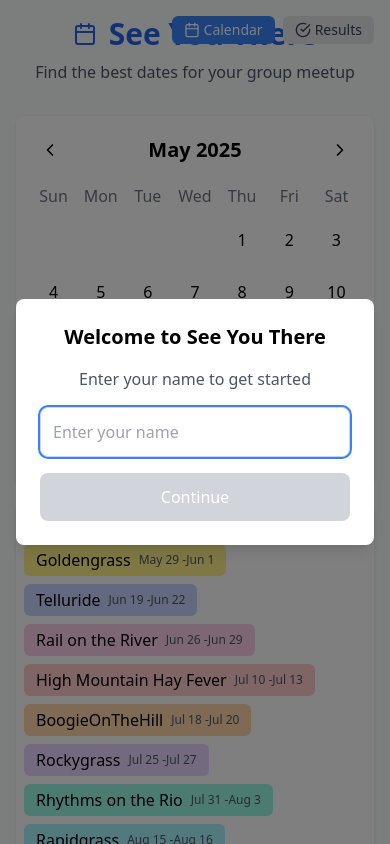
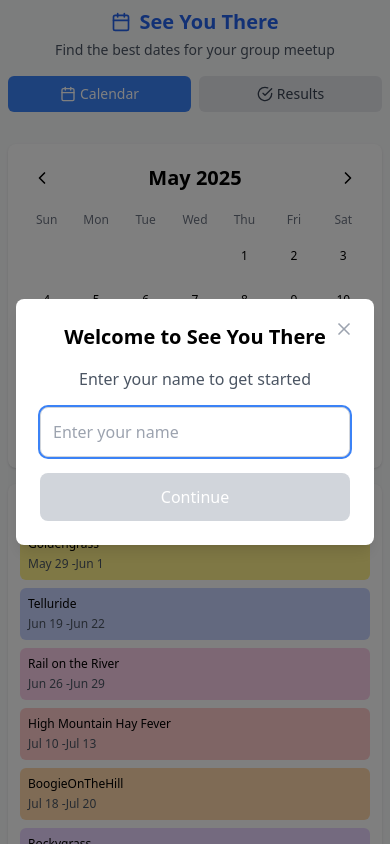
Before and after one commit to jasonhand/seeyouthere, a React (Vite) app: page / in a window 390 px wide. Shown: the top 844 px of the page. Built offline with nearby package versions, Linux system fonts and the light colour scheme.

Commit message:
"Mobile First"

```diff
--- a/src/GroupDateFinder.tsx
+++ b/src/GroupDateFinder.tsx
@@ -1,5 +1,5 @@
 import { useState, useEffect } from 'react';
-import { Calendar, ChevronLeft, ChevronRight, Users, User, CheckCircle, Music } from 'lucide-react';
+import { Calendar, ChevronLeft, ChevronRight, Users, User, CheckCircle, Music, X } from 'lucide-react';
 
 export default function GroupDateFinder() {
   const [currentMonth, setCurrentMonth] = useState(new Date());
@@ -372,6 +372,35 @@ export default function GroupDateFinder() {
     return sortedDates;
   };
 
+  // Get all unmarked days through end of year
+  const getUnmarkedDays = () => {
+    if (users.length === 0) return [];
+
+    const today = new Date();
+    const endOfYear = new Date(today.getFullYear(), 11, 31); // December 31
+    const unmarkedDays = [];
+    const markedDates = new Set();
+
+    // Collect all marked dates from all users
+    users.forEach(user => {
+      Object.keys(user.dates).forEach(date => {
+        markedDates.add(date);
+      });
+    });
+
+    // Iterate through each day from today to end of year
+    const currentDate = new Date(today);
+    while (currentDate <= endOfYear) {
+      const dateStr = formatDate(currentDate);
+      if (!markedDates.has(dateStr)) {
+        unmarkedDays.push(dateStr);
+      }
+      currentDate.setDate(currentDate.getDate() + 1);
+    }
+
+    return unmarkedDays;
+  };
+
   // Format date for display
   const formatDateForDisplay = (dateStr: string | number | Date) => {
     const date = new Date(dateStr);
@@ -393,9 +422,24 @@ export default function GroupDateFinder() {
       }
     };
 
+    const handleBackdropClick = (e: React.MouseEvent) => {
+      if (e.target === e.currentTarget) {
+        setShowUserForm(false);
+      }
+    };
+
     return (
-      <div className="fixed inset-0 bg-black bg-opacity-50 flex items-center justify-center z-50">
-        <div className="bg-white p-6 rounded-lg shadow-lg max-w-md w-full mx-4">
+      <div
+        className="fixed inset-0 bg-black bg-opacity-50 flex items-center justify-center z-50"
+        onClick={handleBackdropClick}
+      >
+        <div className="bg-white p-6 rounded-lg shadow-lg max-w-md w-full mx-4 relative">
+          <button
+            onClick={() => setShowUserForm(false)}
+            className="absolute top-4 right-4 p-1 text-gray-400 hover:text-gray-600 hover:bg-gray-100 rounded-full"
+          >
+            <X className="h-5 w-5" />
+          </button>
           <h2 className="text-xl font-bold mb-4 text-center">Welcome to See You There</h2>
           <p className="text-gray-600 mb-4 text-center">Enter your name to get started</p>
           <form onSubmit={handleSubmit}>
@@ -437,13 +481,51 @@ export default function GroupDateFinder() {
   };
 
   return (
-    <div className="flex flex-col min-h-screen p-4 bg-gray-50">
+    <div className="flex flex-col min-h-screen p-2 sm:p-4 bg-gray-50">
       {showUserForm && <UserForm />}
 
-      <div className="mb-8 relative">
-        {/* Users display in upper left */}
+      <div className="mb-4 sm:mb-8">
+        {/* Mobile header layout */}
+        <div className="text-center mb-4">
+          <h1 className="text-xl sm:text-3xl font-bold text-blue-600 flex items-center justify-center">
+            <Calendar className="mr-2 sm:mr-3 h-5 w-5 sm:h-6 sm:w-6" /> See You There
+          </h1>
+          <p className="text-gray-600 mt-1 sm:mt-2 text-sm sm:text-base">Find the best dates for your group meetup</p>
+          {currentUserName && (
+            <p className="text-xs sm:text-sm text-blue-600 mt-1">Welcome, {currentUserName}!</p>
+          )}
+        </div>
+
+        {/* Mobile-first action buttons */}
+        <div className="flex flex-col sm:flex-row gap-2 sm:gap-4 mb-4">
+          <div className="flex flex-1 gap-2">
+            <button
+              className={`flex-1 sm:flex-none px-3 py-2 text-sm rounded-md flex items-center justify-center ${view === 'calendar' ? 'bg-blue-500 text-white' : 'bg-gray-200 text-gray-700 hover:bg-gray-300'}`}
+              onClick={() => setView('calendar')}
+            >
+              <Calendar className="mr-1 h-4 w-4" /> Calendar
+            </button>
+            <button
+              className={`flex-1 sm:flex-none px-3 py-2 text-sm rounded-md flex items-center justify-center ${view === 'results' ? 'bg-blue-500 text-white' : 'bg-gray-200 text-gray-700 hover:bg-gray-300'}`}
+              onClick={() => setView('results')}
+            >
+              <CheckCircle className="mr-1 h-4 w-4" /> Results
+            </button>
+          </div>
+
           {users.length > 0 && (
-          <div className="absolute top-0 left-0 bg-white p-3 rounded-lg shadow-sm border max-w-xs">
+            <button
+              onClick={copyShareableURL}
+              className="px-3 py-2 text-sm bg-green-500 text-white rounded-md hover:bg-green-600 flex items-center justify-center"
+            >
+              <Users className="mr-1 h-4 w-4" /> Share
+            </button>
+          )}
+        </div>
+
+        {/* Users display - mobile friendly */}
+        {users.length > 0 && (
+          <div className="bg-white p-3 rounded-lg shadow-sm border mb-4">
             <div className="flex items-center justify-between mb-2">
               <h4 className="text-xs font-medium flex items-center text-gray-600">
                 <Users className="mr-1 h-3 w-3" /> Users ({users.length})
@@ -471,43 +553,6 @@ export default function GroupDateFinder() {
             </div>
           </div>
         )}
-
-        <div className="text-center">
-          <h1 className="text-3xl font-bold text-blue-600 flex items-center justify-center">
-            <Calendar className="mr-3" /> See You There
-          </h1>
-          <p className="text-gray-600 mt-2">Find the best dates for your group meetup</p>
-          {currentUserName && (
-            <p className="text-sm text-blue-600 mt-1">Welcome, {currentUserName}!</p>
-          )}
-        </div>
-
-        {/* Action buttons in upper right */}
-        <div className="absolute top-0 right-0 flex flex-col space-y-2">
-          <div className="flex space-x-2">
-            <button
-              className={`px-3 py-1 text-sm rounded-md flex items-center ${view === 'calendar' ? 'bg-blue-500 text-white' : 'bg-gray-200 text-gray-700 hover:bg-gray-300'}`}
-              onClick={() => setView('calendar')}
-            >
-              <Calendar className="mr-1 h-4 w-4" /> Calendar
-            </button>
-            <button
-              className={`px-3 py-1 text-sm rounded-md flex items-center ${view === 'results' ? 'bg-blue-500 text-white' : 'bg-gray-200 text-gray-700 hover:bg-gray-300'}`}
-              onClick={() => setView('results')}
-            >
-              <CheckCircle className="mr-1 h-4 w-4" /> Results
-            </button>
-          </div>
-
-          {users.length > 0 && (
-            <button
-              onClick={copyShareableURL}
-              className="px-3 py-1 text-sm bg-green-500 text-white rounded-md hover:bg-green-600 flex items-center"
-            >
-              <Users className="mr-1 h-4 w-4" /> Share
-            </button>
-          )}
-        </div>
       </div>
 
       {view === 'calendar' ? (
@@ -533,7 +578,7 @@ export default function GroupDateFinder() {
 
             <div className="grid grid-cols-7 gap-1 mb-2 text-center">
               {['Sun', 'Mon', 'Tue', 'Wed', 'Thu', 'Fri', 'Sat'].map(day => (
-                <div key={day} className="font-medium text-gray-500">
+                <div key={day} className="font-medium text-gray-500 text-xs sm:text-sm">
                   {day}
                 </div>
               ))}
@@ -545,7 +590,7 @@ export default function GroupDateFinder() {
                   key={index}
                   onClick={() => toggleDate(day.date)}
                   className={`
-                    h-12 flex flex-col items-center justify-center rounded-lg cursor-pointer relative
+                    h-10 sm:h-12 flex flex-col items-center justify-center rounded-lg cursor-pointer relative text-xs sm:text-sm
                     ${!day.day ? 'text-gray-300' : 'hover:bg-gray-100'}
                     ${day.isAvailable ? 'bg-blue-100 text-blue-800 font-medium' : ''}
                     ${day.festivals && day.festivals.length > 0 ? 'border-2 border-dashed border-gray-300' : ''}
@@ -554,17 +599,20 @@ export default function GroupDateFinder() {
                 >
                   {day.day}
                   {day.isToday && (
-                    <div className="absolute -top-1 -right-1 w-3 h-3 bg-orange-400 rounded-full"></div>
+                    <div className="absolute -top-1 -right-1 w-2 h-2 sm:w-3 sm:h-3 bg-orange-400 rounded-full"></div>
                   )}
                   {day.festivals && day.festivals.length > 0 && (
                     <div className="absolute bottom-1 flex space-x-1">
-                      {day.festivals.map((festival, fidx) => (
+                      {day.festivals.slice(0, 3).map((festival, fidx) => (
                         <div
                           key={fidx}
-                          className={`w-2 h-2 rounded-full ${festival.color}`}
+                          className={`w-1.5 h-1.5 sm:w-2 sm:h-2 rounded-full ${festival.color}`}
                           title={festival.name}
                         ></div>
                       ))}
+                      {day.festivals.length > 3 && (
+                        <div className="text-[8px] text-gray-600">+{day.festivals.length - 3}</div>
+                      )}
                     </div>
                   )}
                 </div>
@@ -572,22 +620,26 @@ export default function GroupDateFinder() {
             </div>
           </div>
 
-          {/* Legend for festivals */}
-          <div className="mb-4 p-2 bg-white rounded-lg shadow">
-            <h3 className="font-medium mb-2 flex items-center">
-              <Music className="mr-2 h-5 w-5 text-blue-500" /> Music Festivals
+          {/* Legend for festivals - mobile optimized */}
+          <div className="mb-4 p-3 bg-white rounded-lg shadow">
+            <h3 className="font-medium mb-3 flex items-center text-sm sm:text-base">
+              <Music className="mr-2 h-4 w-4 sm:h-5 sm:w-5 text-blue-500" /> Music Festivals
             </h3>
-            <div className="flex flex-wrap gap-2">
+            <div className="grid grid-cols-1 sm:grid-cols-2 lg:grid-cols-3 gap-2">
               {festivals.map(festival => (
                 <div
                   key={festival.id}
-                  className={`px-3 py-1 rounded-md flex items-center ${festival.color}`}
+                  className={`px-2 sm:px-3 py-2 rounded-md ${festival.color} cursor-pointer hover:opacity-80 transition-opacity`}
+                  onClick={() => {
+                    const festivalDate = new Date(festival.startDate);
+                    setCurrentMonth(new Date(festivalDate.getFullYear(), festivalDate.getMonth(), 1));
+                  }}
                 >
-                  <span>{festival.name}</span>
-                  <span className="ml-2 text-xs text-gray-600">
+                  <div className="font-medium text-xs sm:text-sm">{festival.name}</div>
+                  <div className="text-xs text-gray-600 mt-1">
                     {new Date(festival.startDate).toLocaleDateString('en-US', { month: 'short', day: 'numeric' })} -
                     {new Date(festival.endDate).toLocaleDateString('en-US', { month: 'short', day: 'numeric' })}
-                  </span>
+                  </div>
                 </div>
               ))}
             </div>
@@ -596,19 +648,80 @@ export default function GroupDateFinder() {
         </>
       ) : (
         <div className="p-4 bg-white rounded-lg shadow">
-          <h3 className="font-medium mb-4 flex items-center">
-            <CheckCircle className="mr-2 h-5 w-5 text-green-500" /> Best Date Options
+          <h3 className="font-medium mb-4 flex items-center text-sm sm:text-base">
+            <CheckCircle className="mr-2 h-4 w-4 sm:h-5 sm:w-5 text-green-500" /> Best Date Options
           </h3>
 
+          {getBestDates().length === 0 ? (
+            <p className="text-gray-500 text-center my-8 text-sm sm:text-base">No dates have been selected yet. Go to Calendar View to select available dates.</p>
+          ) : (
+            <div className="space-y-4">
+              {/* Festival meetups section */}
+              {(() => {
+                const festivalMeetups = getBestDates().filter(dateInfo =>
+                  isDateWithinFestival(dateInfo.date) && dateInfo.count > 1
+                );
+
+                if (festivalMeetups.length > 0) {
+                  return (
+                    <div className="mb-6">
+                      <h4 className="font-medium text-purple-600 mb-3 flex items-center text-sm sm:text-base">
+                        <Music className="mr-2 h-4 w-4 sm:h-5 sm:w-5" /> Festival Meetups
+                      </h4>
                       <div className="space-y-3">
-            {getBestDates().length === 0 ? (
-              <p className="text-gray-500 text-center my-8">No dates have been selected yet. Go to Calendar View to select available dates.</p>
-            ) : (
-              getBestDates().map((dateInfo, index) => (
-                <div key={index} className="p-3 border rounded-lg flex justify-between items-center">
+                        {festivalMeetups.map((dateInfo, index) => (
+                          <div key={index} className="p-3 border border-purple-200 rounded-lg bg-purple-50">
+                            <div className="flex flex-col sm:flex-row sm:justify-between sm:items-center gap-3">
+                              <div className="flex-1">
+                                <div className="font-medium text-sm sm:text-base">{formatDateForDisplay(dateInfo.date)}</div>
+                                <div className="text-xs sm:text-sm text-gray-600">
+                                  {dateInfo.count} {dateInfo.count === 1 ? 'person' : 'people'} available
+                                </div>
+                                <div className="mt-1 flex items-center">
+                                  <Music className="h-3 w-3 mr-1 text-purple-500" />
+                                  <span className="text-xs text-purple-600 font-medium">
+                                    {getEventsForDate(dateInfo.date).map(f => f.name).join(', ')}
+                                  </span>
+                                </div>
+                              </div>
+                              <div className="flex flex-wrap gap-1">
+                                {users.map(user => {
+                                  const isAvailable = user.dates[dateInfo.date];
+                                  return (
+                                    <div
+                                      key={user.id}
+                                      className={`w-6 h-6 sm:w-8 sm:h-8 rounded-full flex items-center justify-center text-xs ${
+                                        isAvailable ? 'bg-green-100 text-green-800' : 'bg-red-100 text-red-800'
+                                      }`}
+                                      title={`${user.name} is ${isAvailable ? 'available' : 'not available'}`}
+                                    >
+                                      {user.name.charAt(0)}
+                                    </div>
+                                  );
+                                })}
+                              </div>
+                            </div>
+                          </div>
+                        ))}
+                      </div>
+                    </div>
+                  );
+                }
+                return null;
+              })()}
+
+              {/* All available dates section */}
               <div>
-                    <div className="font-medium">{formatDateForDisplay(dateInfo.date)}</div>
-                    <div className="text-sm text-gray-500">
+                <h4 className="font-medium text-blue-600 mb-3 flex items-center text-sm sm:text-base">
+                  <CheckCircle className="mr-2 h-4 w-4 sm:h-5 sm:w-5" /> All Available Dates
+                </h4>
+                <div className="space-y-3">
+                  {getBestDates().map((dateInfo, index) => (
+                    <div key={index} className="p-3 border rounded-lg">
+                      <div className="flex flex-col sm:flex-row sm:justify-between sm:items-center gap-3">
+                        <div className="flex-1">
+                          <div className="font-medium text-sm sm:text-base">{formatDateForDisplay(dateInfo.date)}</div>
+                          <div className="text-xs sm:text-sm text-gray-500">
                             {dateInfo.count} {dateInfo.count === 1 ? 'person' : 'people'} available
                           </div>
                           {isDateWithinFestival(dateInfo.date) && (
@@ -620,13 +733,13 @@ export default function GroupDateFinder() {
                             </div>
                           )}
                         </div>
-                  <div className="flex space-x-1">
+                        <div className="flex flex-wrap gap-1">
                           {users.map(user => {
                             const isAvailable = user.dates[dateInfo.date];
                             return (
                               <div
                                 key={user.id}
-                          className={`w-8 h-8 rounded-full flex items-center justify-center ${
+                                className={`w-6 h-6 sm:w-8 sm:h-8 rounded-full flex items-center justify-center text-xs ${
                                   isAvailable ? 'bg-green-100 text-green-800' : 'bg-red-100 text-red-800'
                                 }`}
                                 title={`${user.name} is ${isAvailable ? 'available' : 'not available'}`}
@@ -637,11 +750,54 @@ export default function GroupDateFinder() {
                           })}
                         </div>
                       </div>
-              ))
+                    </div>
+                  ))}
+                </div>
+              </div>
+
+              {/* Unmarked days section */}
+              {users.length > 0 && (
+                <div className="mt-6 pt-6 border-t">
+                  <h4 className="font-medium text-gray-600 mb-3 flex items-center text-sm sm:text-base">
+                    <Calendar className="mr-2 h-4 w-4 sm:h-5 sm:w-5" /> Potential Meetup Days
+                  </h4>
+                  <div className="bg-gray-50 p-4 rounded-lg">
+                    <div className="text-sm text-gray-700 mb-2">
+                      <strong>{getUnmarkedDays().length}</strong> days through end of {new Date().getFullYear()} have no availability marked yet.
+                    </div>
+                    <div className="text-xs text-gray-500">
+                      These could be opportunities for meetups if people mark them as available.
+                    </div>
+                    {getUnmarkedDays().length > 0 && (
+                      <div className="mt-3">
+                        <details className="cursor-pointer">
+                          <summary className="text-xs text-blue-600 hover:text-blue-800">
+                            View unmarked dates ({getUnmarkedDays().length} total)
+                          </summary>
+                          <div className="mt-2 max-h-40 overflow-y-auto">
+                            <div className="grid grid-cols-2 sm:grid-cols-3 lg:grid-cols-4 gap-1 text-xs">
+                              {getUnmarkedDays().slice(0, 50).map((dateStr, index) => (
+                                <div key={index} className="px-2 py-1 bg-white rounded border text-gray-600">
+                                  {formatDateForDisplay(dateStr)}
+                                </div>
+                              ))}
+                              {getUnmarkedDays().length > 50 && (
+                                <div className="px-2 py-1 text-gray-400 italic">
+                                  +{getUnmarkedDays().length - 50} more...
+                                </div>
+                              )}
+                            </div>
+                          </div>
+                        </details>
+                      </div>
                     )}
                   </div>
                 </div>
               )}
             </div>
+          )}
+        </div>
+      )}
+    </div>
   );
 }
```
Also changed, not shown: .claude/settings.local.json, 1 other file (tests, documents, lock files or other folders). Lines whose indentation alone changed are shown as unchanged.
